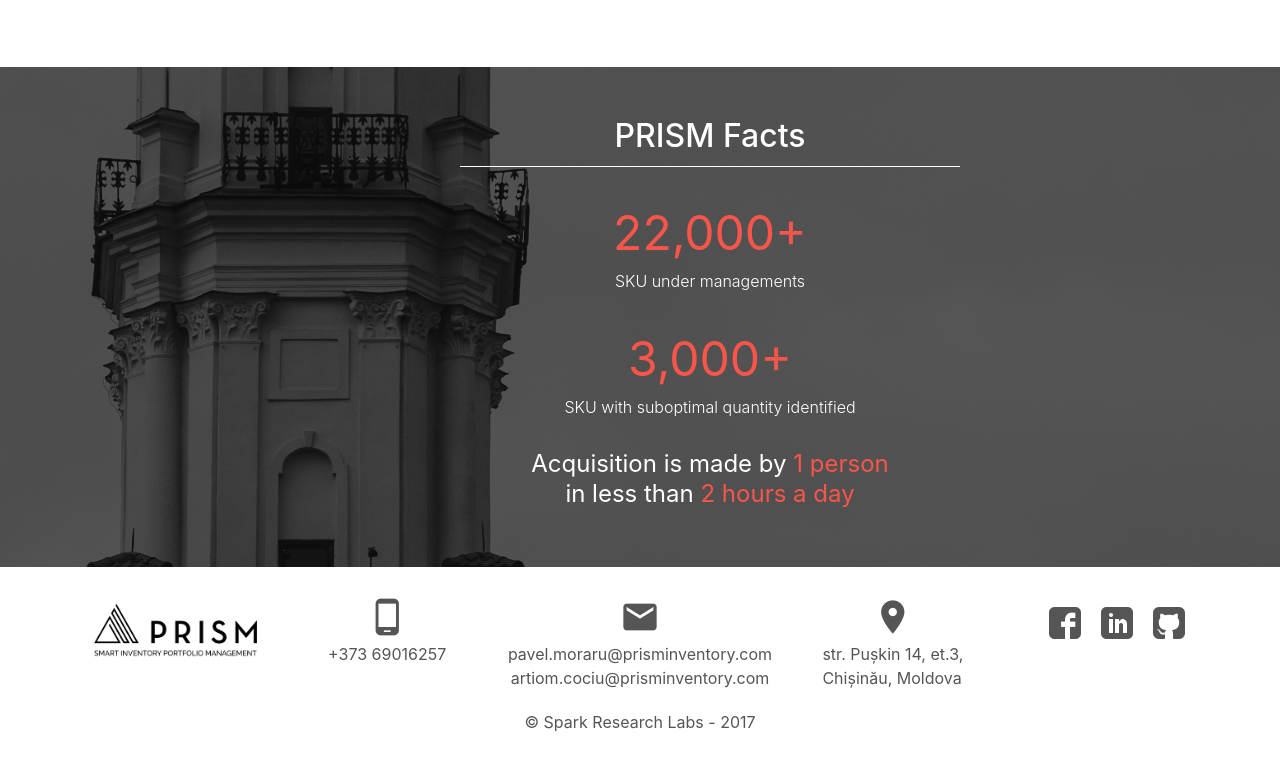
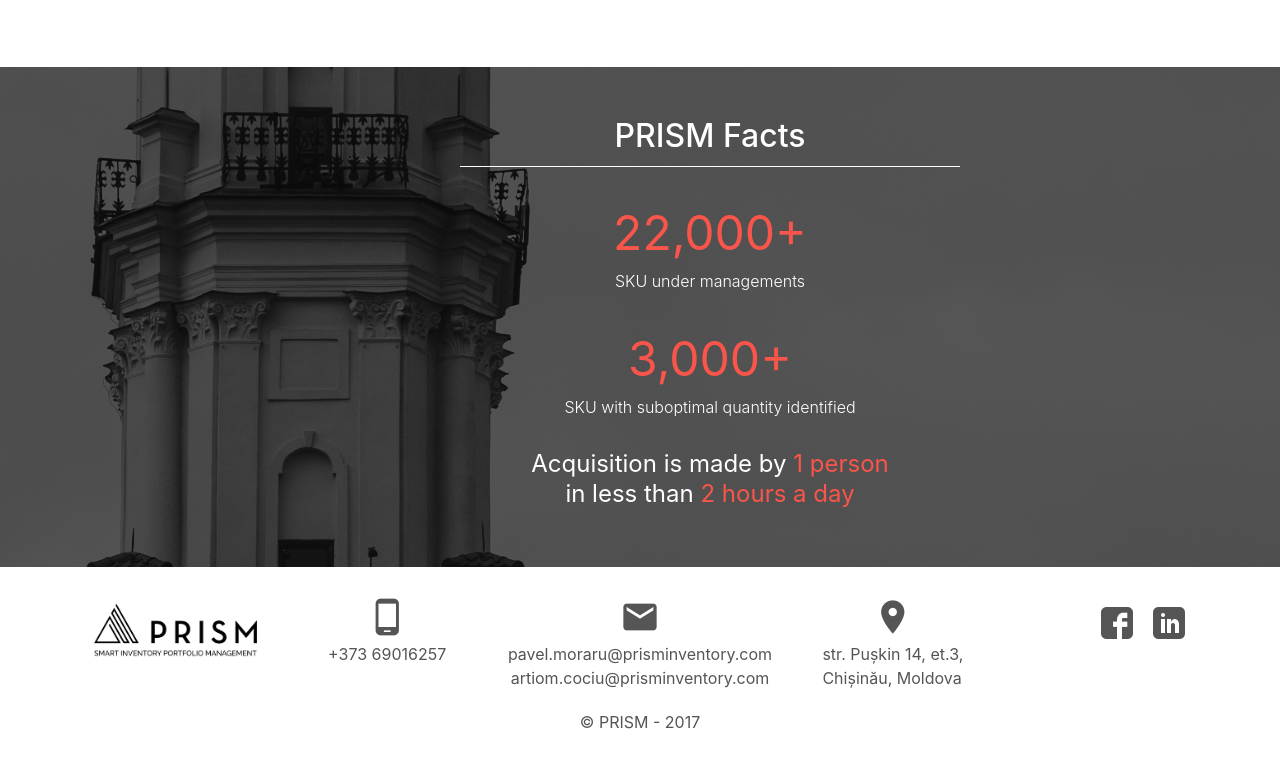
Before and after one commit to MarcusAdauge/prism-landing, a plain HTML site: page index.html in a window 1280 px wide. Shown: the part 1803-2567 px from the top of the page. Drawn offline with nearby package versions, Linux system fonts and the light colour scheme.

Commit message:
removed the github from social media buttons

```diff
--- a/index.html
+++ b/index.html
@@ -144,14 +144,11 @@
                 <a href="https://www.linkedin.com/company/4991753?trk=tyah&trkInfo=clickedVertical%3Acompany%2CentityType%3AentityHistoryName%2CclickedEntityId%3Acompany_company_4991753%2Cidx%3A0">
                     <img src="img/linkedin.png" alt="LinkedIn icon">
                 </a>
-                <a href="https://github.com/SparkResearchLabs">
-                    <img src="img/github.png" alt="Github icon">
-                </a>
             </div>
         </div>
 
         <div class="text-center">
-            <span>&copy; Spark Research Labs - 2017</span>
+            <span>&copy; PRISM - 2017</span>
         </div>
     </div>
 </footer>
```
Also changed, not shown: img/github.png (deleted).
